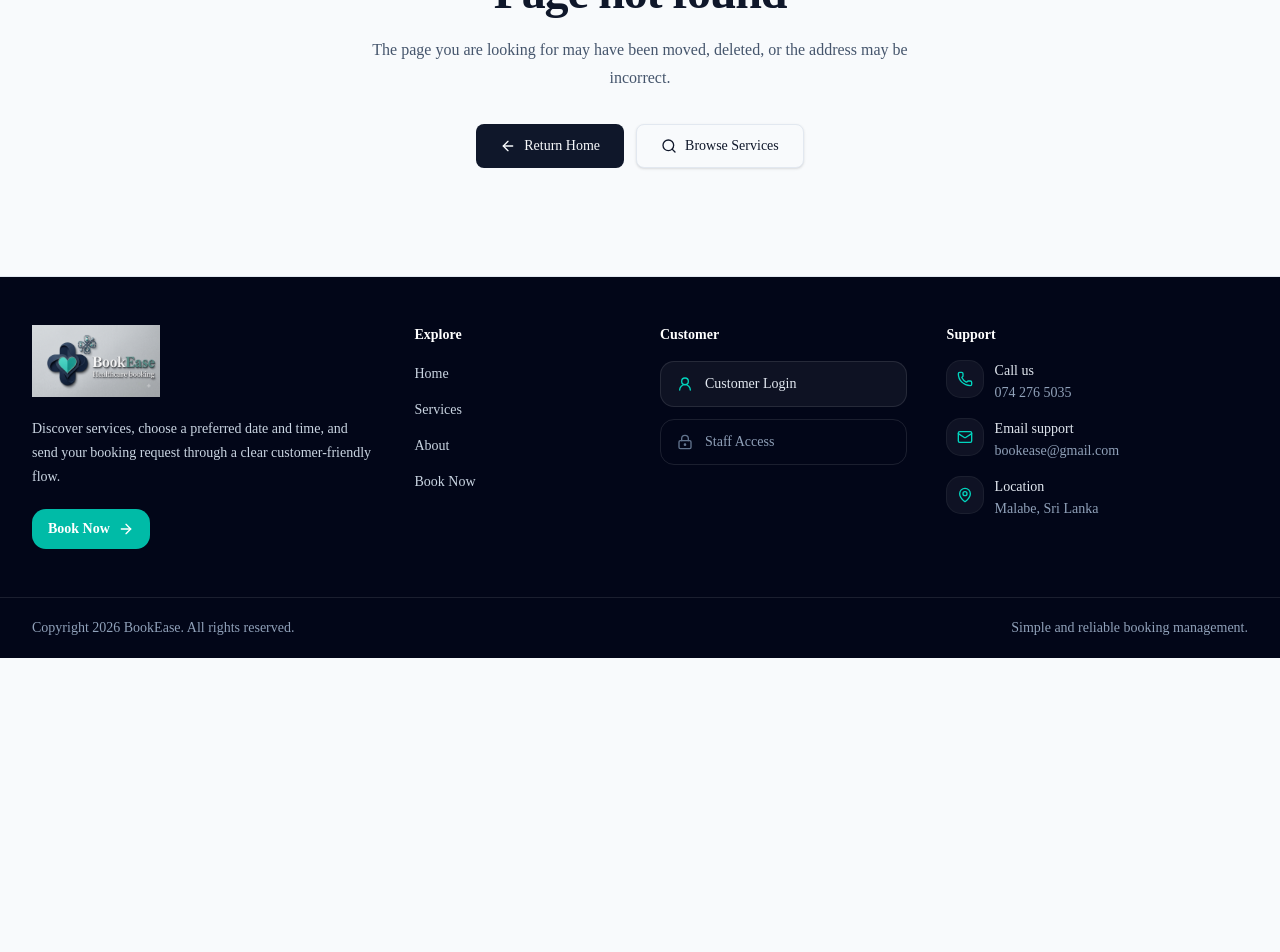
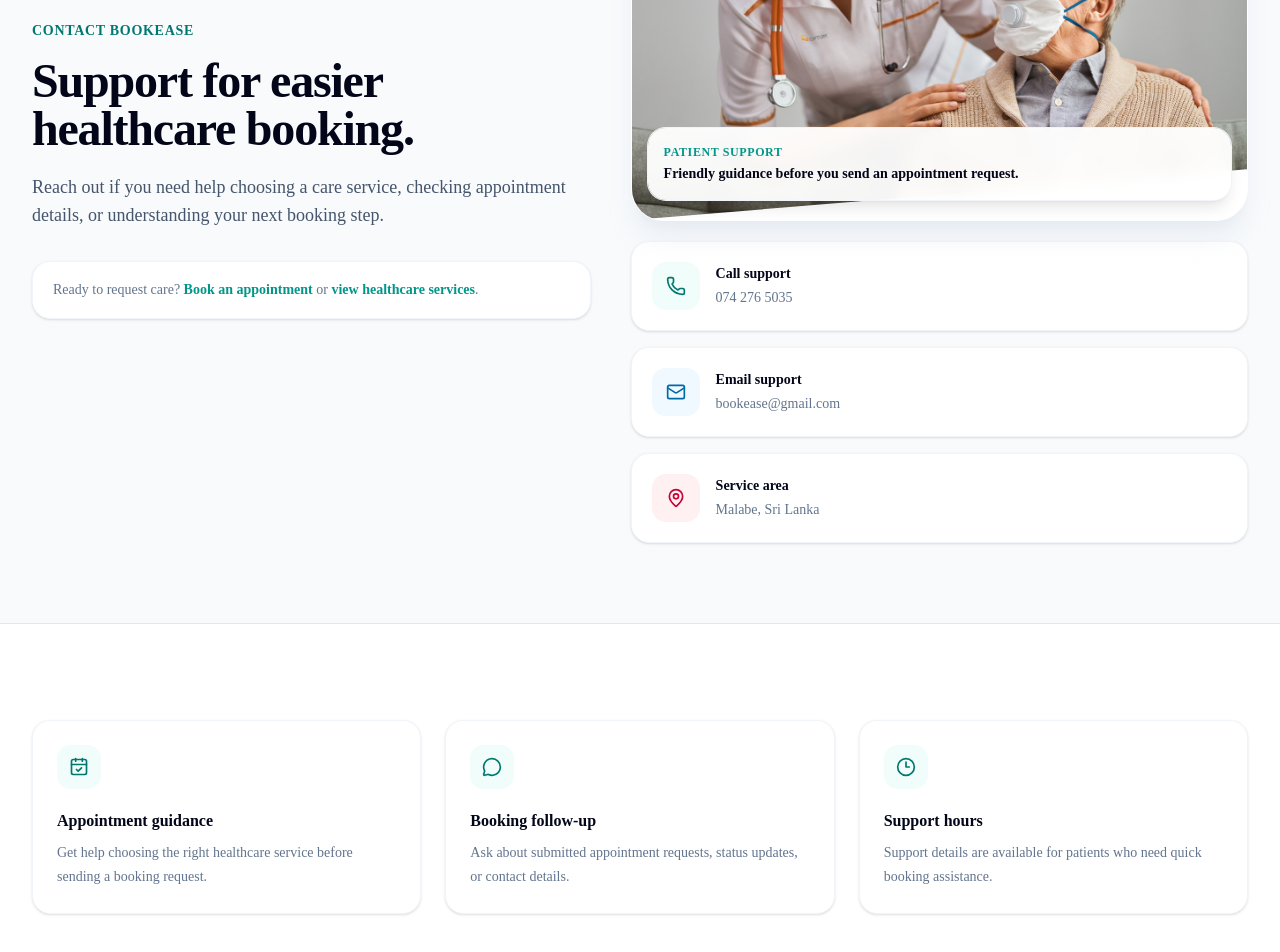
Before and after one commit to UdeshaRashmi/bookease-api, a Next.js app in the folder bookease-frontend/: page /contact in a window 1280 px wide. Before the commit this address had no page. Shown: the part 380-1332 px from the top of the page. Before the commit the page ends 1038 px from the top, so only its background shows below. Built offline with nearby package versions, Linux system fonts and the light colour scheme.

Commit message:
minor improvements

```diff
--- a/bookease-frontend/app/about/page.tsx
+++ b/bookease-frontend/app/about/page.tsx
@@ -311,12 +311,12 @@
 
           <div className="mt-10 rounded-xl border border-slate-100 bg-slate-50 px-6 py-5 text-center">
             <p className="text-sm text-slate-500">
-              Still have questions?{' '}
+              Need help before booking?{' '}
               <Link
-                href="/book"
+                href="/contact"
                 className="font-semibold text-teal-600 underline-offset-2 hover:underline"
               >
-                Make an appointment
+                Contact us
               </Link>{' '}
               or{' '}
               <Link
--- /dev/null
+++ b/bookease-frontend/app/contact/page.tsx
@@ -0,0 +1,194 @@
+import type { Metadata } from 'next';
+import {
+  CalendarCheck,
+  Clock3,
+  Mail,
+  MapPin,
+  MessageCircle,
+  Phone,
+} from 'lucide-react';
+import Image from 'next/image';
+import Link from 'next/link';
+
+export const metadata: Metadata = {
+  title: 'Contact BookEase',
+  description:
+    'Contact BookEase for healthcare appointment booking support and service information.',
+};
+
+const contactMethods = [
+  {
+    label: 'Call support',
+    value: '074 276 5035',
+    href: 'tel:0742765035',
+    icon: Phone,
+    tone: 'text-teal-700 bg-teal-50',
+  },
+  {
+    label: 'Email support',
+    value: 'bookease@gmail.com',
+    href: 'mailto:bookease@gmail.com',
+    icon: Mail,
+    tone: 'text-sky-700 bg-sky-50',
+  },
+  {
+    label: 'Service area',
+    value: 'Malabe, Sri Lanka',
+    icon: MapPin,
+    tone: 'text-rose-700 bg-rose-50',
+  },
+];
+
+const supportNotes = [
+  {
+    title: 'Appointment guidance',
+    description:
+      'Get help choosing the right healthcare service before sending a booking request.',
+    icon: CalendarCheck,
+  },
+  {
+    title: 'Booking follow-up',
+    description:
+      'Ask about submitted appointment requests, status updates, or contact details.',
+    icon: MessageCircle,
+  },
+  {
+    title: 'Support hours',
+    description:
+      'Support details are available for patients who need quick booking assistance.',
+    icon: Clock3,
+  },
+];
+
+export default function ContactPage() {
+  return (
+    <main className="min-h-screen bg-white">
+      <section className="border-b bg-slate-50">
+        <div className="mx-auto grid max-w-7xl gap-10 px-4 py-14 sm:px-6 sm:py-20 lg:grid-cols-[0.95fr_1.05fr] lg:items-center lg:px-8">
+          <div className="min-w-0">
+            <p className="text-sm font-semibold uppercase tracking-wider text-teal-700">
+              Contact BookEase
+            </p>
+            <h1 className="mt-4 max-w-3xl break-words text-3xl font-bold tracking-tight text-slate-950 sm:text-5xl">
+              Support for easier healthcare booking.
+            </h1>
+            <p className="mt-5 max-w-2xl text-base leading-7 text-slate-600 sm:text-lg">
+              Reach out if you need help choosing a care service, checking
+              appointment details, or understanding your next booking step.
+            </p>
+
+            <div className="mt-8 rounded-2xl border border-slate-100 bg-white px-5 py-4 shadow-sm">
+              <p className="text-sm leading-6 text-slate-500">
+                Ready to request care?{' '}
+                <Link
+                  href="/book"
+                  className="font-semibold text-teal-600 underline-offset-2 hover:underline"
+                >
+                  Book an appointment
+                </Link>{' '}
+                or{' '}
+                <Link
+                  href="/services"
+                  className="font-semibold text-teal-600 underline-offset-2 hover:underline"
+                >
+                  view healthcare services
+                </Link>
+                .
+              </p>
+            </div>
+          </div>
+
+          <div className="space-y-5">
+            <div className="relative overflow-hidden rounded-[2rem] border border-white bg-white shadow-xl shadow-slate-200/70">
+              <div className="relative">
+                <Image
+                  src="/Home%20hero.jpg"
+                  alt="Healthcare booking support illustration"
+                  width={1200}
+                  height={850}
+                  className="aspect-[16/11] w-full object-cover [clip-path:polygon(0_0,100%_0,100%_88%,0_100%)]"
+                  priority
+                />
+                <div className="absolute right-4 bottom-5 left-4 rounded-2xl bg-white/95 p-4 shadow-lg ring-1 ring-slate-100 backdrop-blur">
+                  <p className="text-xs font-semibold uppercase tracking-wider text-teal-600">
+                    Patient support
+                  </p>
+                  <p className="mt-1 text-sm font-bold text-slate-950">
+                    Friendly guidance before you send an appointment request.
+                  </p>
+                </div>
+              </div>
+            </div>
+
+            <div className="grid gap-4 sm:grid-cols-3 lg:grid-cols-1">
+            {contactMethods.map((method) => {
+              const Icon = method.icon;
+              const content = (
+                <>
+                  <span
+                    className={`flex size-12 shrink-0 items-center justify-center rounded-xl ${method.tone}`}
+                  >
+                    <Icon className="size-5" aria-hidden="true" />
+                  </span>
+                  <span className="min-w-0">
+                    <span className="block text-sm font-semibold text-slate-950">
+                      {method.label}
+                    </span>
+                    <span className="mt-1 block break-words text-sm text-slate-500">
+                      {method.value}
+                    </span>
+                  </span>
+                </>
+              );
+
+              return method.href ? (
+                <a
+                  key={method.label}
+                  href={method.href}
+                  className="flex items-center gap-4 rounded-2xl border border-slate-100 bg-white p-5 shadow-sm transition-all hover:-translate-y-0.5 hover:shadow-md"
+                >
+                  {content}
+                </a>
+              ) : (
+                <div
+                  key={method.label}
+                  className="flex items-center gap-4 rounded-2xl border border-slate-100 bg-white p-5 shadow-sm"
+                >
+                  {content}
+                </div>
+              );
+            })}
+            </div>
+          </div>
+        </div>
+      </section>
+
+      <section className="py-16 sm:py-24">
+        <div className="mx-auto max-w-7xl px-4 sm:px-6 lg:px-8">
+          <div className="grid gap-6 md:grid-cols-3">
+            {supportNotes.map((item) => {
+              const Icon = item.icon;
+
+              return (
+                <article
+                  key={item.title}
+                  className="rounded-2xl border border-slate-100 bg-white p-6 shadow-sm"
+                >
+                  <div className="flex size-11 items-center justify-center rounded-xl bg-teal-50 text-teal-700">
+                    <Icon className="size-5" aria-hidden="true" />
+                  </div>
+                  <h2 className="mt-5 text-base font-bold text-slate-950">
+                    {item.title}
+                  </h2>
+                  <p className="mt-2 text-sm leading-6 text-slate-500">
+                    {item.description}
+                  </p>
+                </article>
+              );
+            })}
+          </div>
+        </div>
+      </section>
+    </main>
+  );
+}
--- a/bookease-frontend/components/layout/SiteFooter.tsx
+++ b/bookease-frontend/components/layout/SiteFooter.tsx
@@ -34,6 +34,10 @@
   {
     label: 'Book Now',
     href: '/book',
+  },
+  {
+    label: 'Contact',
+    href: '/contact',
   },
 ];
 
--- a/bookease-frontend/components/layout/SiteHeader.tsx
+++ b/bookease-frontend/components/layout/SiteHeader.tsx
@@ -32,6 +32,10 @@
   {
     label: 'Book Now',
     href: '/book',
+  },
+  {
+    label: 'Contact',
+    href: '/contact',
   },
 ];
 
```
